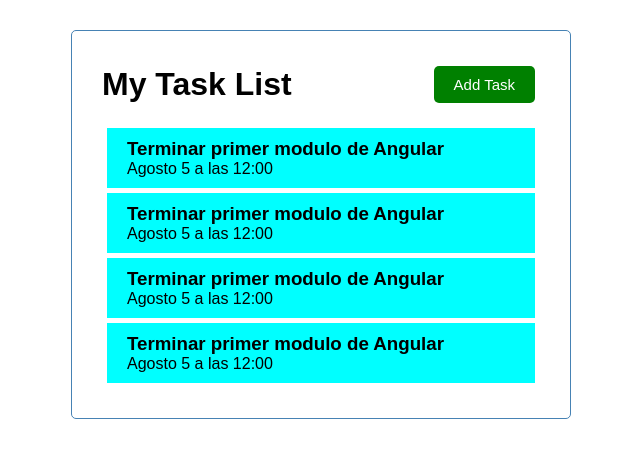
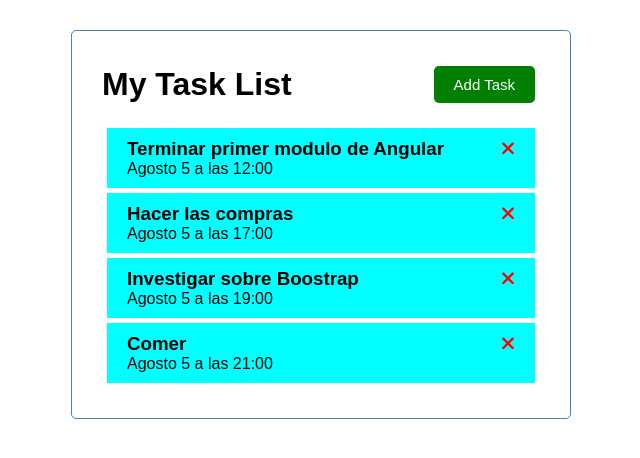
Before and after one commit to Agustin-Sosa/task-list, an Angular app: page / in a window 1280 px wide. Shown: the top 458 px of the page, without its empty margins (319-959 px from the left). Built offline with nearby package versions, Linux system fonts and the light colour scheme.

Commit message:
componente de lista de items

```diff
--- a/package.json
+++ b/package.json
@@ -18,6 +18,9 @@
     "@angular/platform-browser": "~13.3.0",
     "@angular/platform-browser-dynamic": "~13.3.0",
     "@angular/router": "~13.3.0",
+    "@fortawesome/angular-fontawesome": "^0.10.2",
+    "@fortawesome/fontawesome-svg-core": "^6.1.0",
+    "@fortawesome/free-solid-svg-icons": "^6.1.0",
     "rxjs": "~7.5.0",
     "tslib": "^2.3.0",
     "zone.js": "~0.11.4"
--- a/src/app/app.module.ts
+++ b/src/app/app.module.ts
@@ -6,6 +6,7 @@
 import { ButtonComponent } from './components/button/button.component';
 import { TasksComponent } from './components/tasks/tasks.component';
 import { TasksItemComponent } from './components/tasks-item/tasks-item.component';
+import { FontAwesomeModule } from '@fortawesome/angular-fontawesome';
 
 @NgModule({
   declarations: [
@@ -16,7 +17,8 @@
     TasksItemComponent
   ],
   imports: [
-    BrowserModule
+    BrowserModule,
+    FontAwesomeModule
   ],
   providers: [],
   bootstrap: [AppComponent]
--- a/src/app/components/tasks-item/tasks-item.component.html
+++ b/src/app/components/tasks-item/tasks-item.component.html
@@ -1,5 +1,13 @@
 <div class="task">
-    <h3>{{task.text}}</h3>
-    <p>{{task.day}}</p>
+    <h3>
+        {{task.text}}
+        <fa-icon
+            [icon]="faTimes"
+            [ngStyle] = "{'color':'red'}"
+        ></fa-icon>
+    </h3>
+    <p>
+        {{task.day}}
+    </p>
 
 </div>
--- a/src/app/components/tasks-item/tasks-item.component.ts
+++ b/src/app/components/tasks-item/tasks-item.component.ts
@@ -1,6 +1,8 @@
 import { Component, OnInit, Input } from '@angular/core';
 import { Task } from '../../Task';
 import { TASKS } from '../../mock-tasks';
+import { faTimes } from '@fortawesome/free-solid-svg-icons';
+
 @Component({
   selector: 'app-tasks-item',
   templateUrl: './tasks-item.component.html',
@@ -8,6 +10,7 @@
 })
 export class TasksItemComponent implements OnInit {
   @Input() task: Task = TASKS[0]
+  faTimes = faTimes;
   constructor() { }
 
   ngOnInit(): void {
--- a/src/app/components/tasks/tasks.component.html
+++ b/src/app/components/tasks/tasks.component.html
@@ -1,3 +1,5 @@
-<app-tasks-item *ngFor="let task of tasks">
-    {{task.text}}
+<app-tasks-item
+    *ngFor="let task of tasks"
+    [task] = "task"
+>
 </app-tasks-item>
--- a/src/app/components/tasks/tasks.component.ts
+++ b/src/app/components/tasks/tasks.component.ts
@@ -1,6 +1,7 @@
 import { Component, OnInit } from '@angular/core';
 import { Task } from '../../Task';
 import { TASKS } from '../../mock-tasks';
+import { faTimes } from '@fortawesome/free-solid-svg-icons';
 
 @Component({
   selector: 'app-tasks',
@@ -9,7 +10,7 @@
 })
 export class TasksComponent implements OnInit {
   tasks: Task[] = TASKS;
-
+  faTimes = faTimes;
   constructor() { }
 
   ngOnInit(): void {
```
Also changed, not shown: 1 other file (tests, documents, lock files or other folders).
